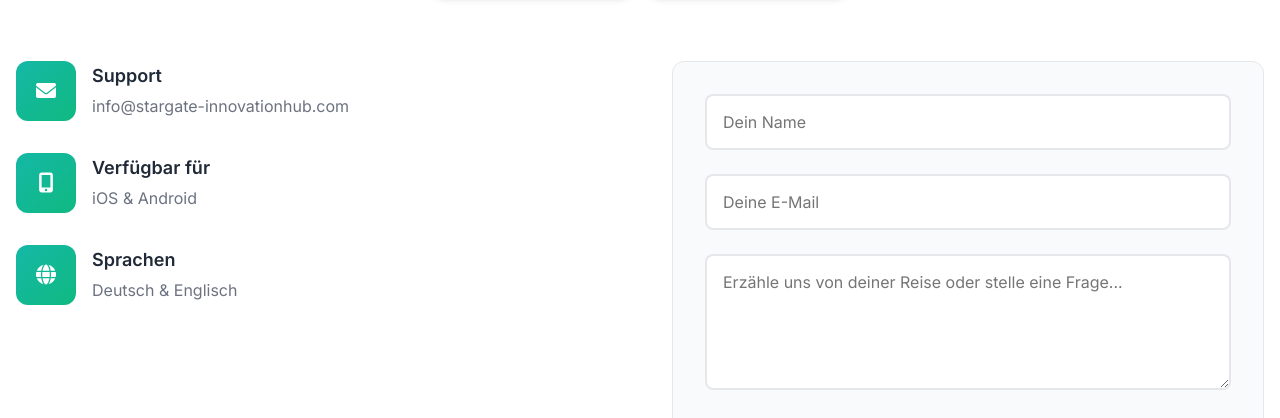
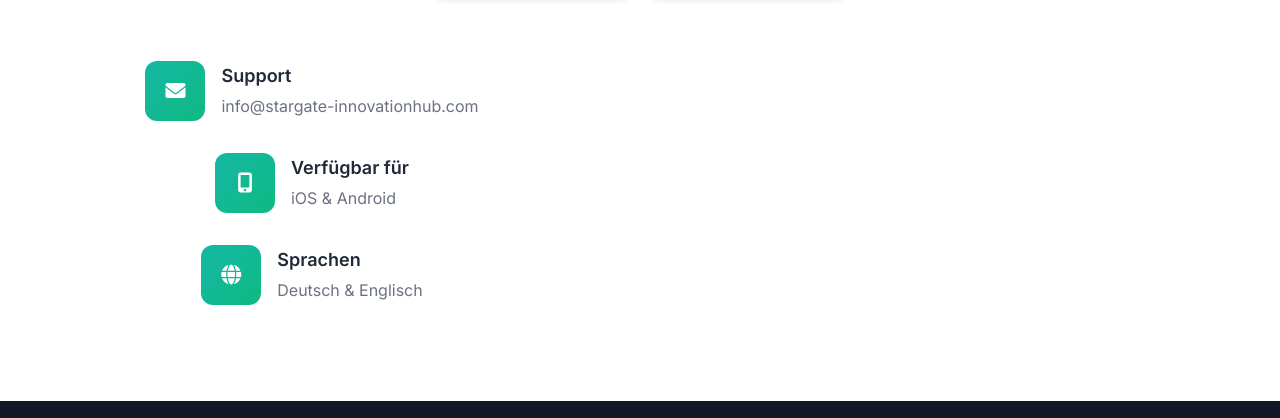
Before and after one commit to Abutanara/exaura-website, a website: page de/index.html in a window 1280 px wide. Shown: the part 2945-3363 px from the top of the page. Drawn offline with Linux system fonts and the light colour scheme.

Commit message:
Comment out contact form and center contact info items

```diff
--- a/de/index.html
+++ b/de/index.html
@@ -339,7 +339,7 @@
                         <i class="fas fa-envelope"></i>
                         <div>
                             <h4>Support</h4>
-                            <p>info@stargate-innovationhub.com</p>
+                            <a href="mailto:info@stargate-innovationhub.com">info@stargate-innovationhub.com</a>
                         </div>
                     </div>
                     <div class="contact-item">
@@ -357,6 +357,8 @@
                         </div>
                     </div>
                 </div>
+                <!-- Contact Form auskommentiert - User kann direkt E-Mail senden -->
+                <!--
                 <form class="contact-form" action="https://formspree.io/f/xrbozjla" method="POST">
                     <div class="form-group">
                         <input type="text" name="name" placeholder="Dein Name" required>
@@ -369,6 +371,7 @@
                     </div>
                     <button type="submit" class="btn btn-primary">Nachricht senden</button>
                 </form>
+                -->
             </div>
         </div>
     </section>
--- a/de/translations.json
+++ b/de/translations.json
@@ -64,6 +64,7 @@
     "subtitle": "Bereit, an deinen Zielen zu arbeiten? Lade Exaura herunter und mache den ersten Schritt auf deiner Reise.",
     "support": "Support",
     "supportEmail": "info@stargate-innovationhub.com",
+    "sendEmail": "E-Mail senden",
     "availableOn": "Verfügbar für",
     "platforms": "iOS & Android",
     "languages": "Sprachen",
--- a/en/translations.json
+++ b/en/translations.json
@@ -64,6 +64,7 @@
     "subtitle": "Ready to work towards your goals? Download Exaura and take the first step on your journey.",
     "support": "Support",
     "supportEmail": "info@stargate-innovationhub.com",
+    "sendEmail": "Send Email",
     "availableOn": "Available On",
     "platforms": "iOS & Android",
     "languages": "Languages",
--- a/styles.css
+++ b/styles.css
@@ -750,6 +750,9 @@ body {
     display: flex;
     flex-direction: column;
     gap: var(--spacing-8);
+    align-items: center;
+    max-width: 600px;
+    margin: 0 auto;
 }
 
 .contact-item {
@@ -779,6 +782,17 @@ body {
 
 .contact-item p {
     color: var(--text-secondary);
+}
+
+.contact-item a {
+    color: var(--text-secondary);
+    text-decoration: none;
+    transition: var(--transition-fast);
+}
+
+.contact-item a:hover {
+    color: var(--primary-color);
+    text-decoration: underline;
 }
 
 .contact-form {
```
Also changed, not shown: en/index.html (+4 -1 lines).
